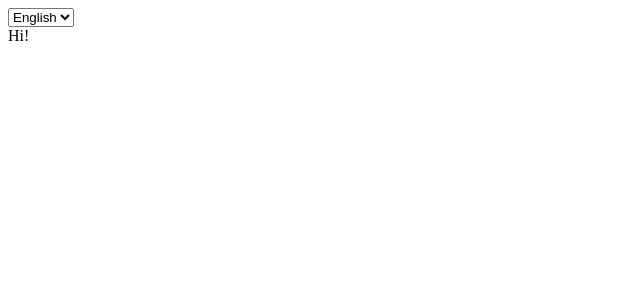
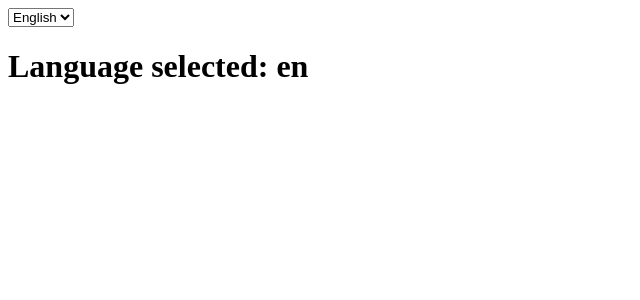
Before and after one commit to AntonioTcs/react_exercises, a React (Create React App) app: page / in a window 1280 px wide. Shown: the top 300 px of the page, without its empty margins (0-640 px from the left). Built offline with nearby package versions, Linux system fonts and the light colour scheme.

Commit message:
Feat: Exercise solved

```diff
--- a/src/App.js
+++ b/src/App.js
@@ -5,10 +5,11 @@ import { createContext } from "react";
 const languageContext = createContext("en");
 export class App extends react.Component {
   state = {
-    language: "",
+    language: "en",
   };
 
   languageChangeHandler = (event) => {
+    console.log(event);
     this.setState({
       language: event.target.value,
     });
@@ -37,8 +38,16 @@ class DisplayLanguage extends react.Component {
       <div className="bg-red-500 border-2 border-blue-800">
         <languageContext.Consumer>
           {(language) => {
-            console.log(language);
-            return <div>{language === "it" ? "Ciao!" : "Hi!"}</div>;
+            return (
+              <div>
+                <h1>
+                  {language === "it"
+                    ? "Lingua selezionata: "
+                    : "Language selected: "}
+                  {language}
+                </h1>
+              </div>
+            );
           }}
         </languageContext.Consumer>
       </div>
```
